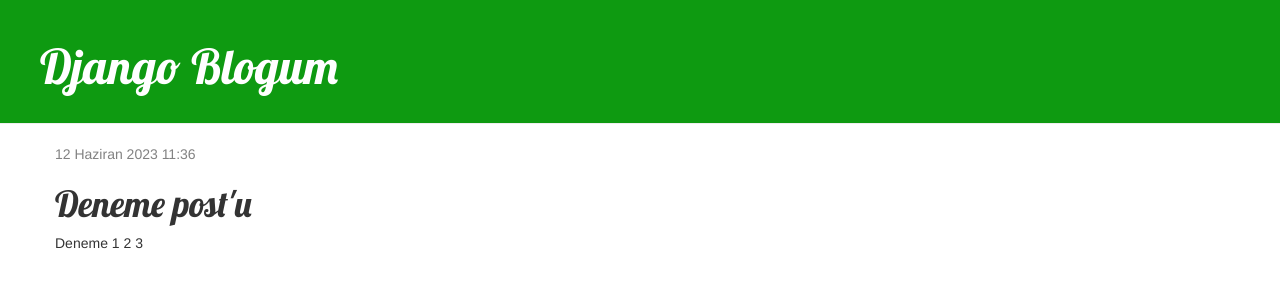
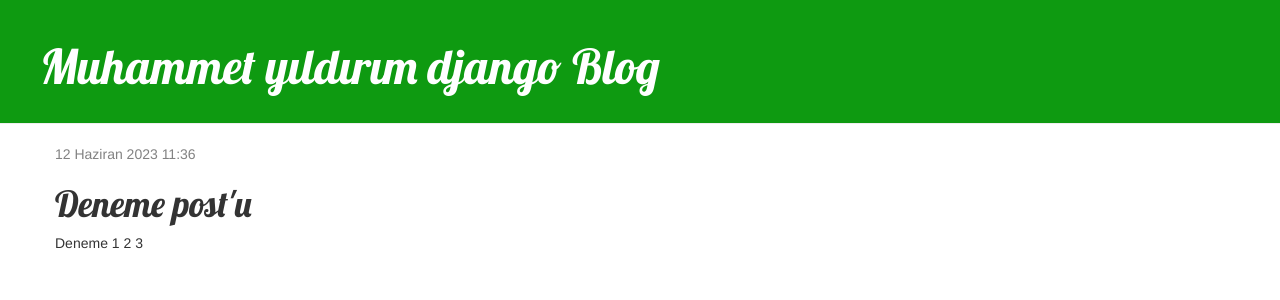
Before and after one commit to Muhammet58/my-blog, a Django app: page /post/3/ in a window 1280 px wide. Shown: the top 300 px of the page. Run offline with Django 4.2, Linux system fonts and the light colour scheme; data comes from the database, SQL or seed files in the repository; some libraries are stand-ins or nearby versions.

Commit message:
blog adı değişti

```diff
--- a/blog/templates/blog/base.html
+++ b/blog/templates/blog/base.html
@@ -9,7 +9,7 @@
     </head>
     <body>
         <div class="page-header">
-            <h1><a href="/">Django Blogum</a></h1>
+            <h1><a href="/">Muhammet yıldırım django Blog</a></h1>
         </div>
         <div class="content container">
             <div class="row">
```
